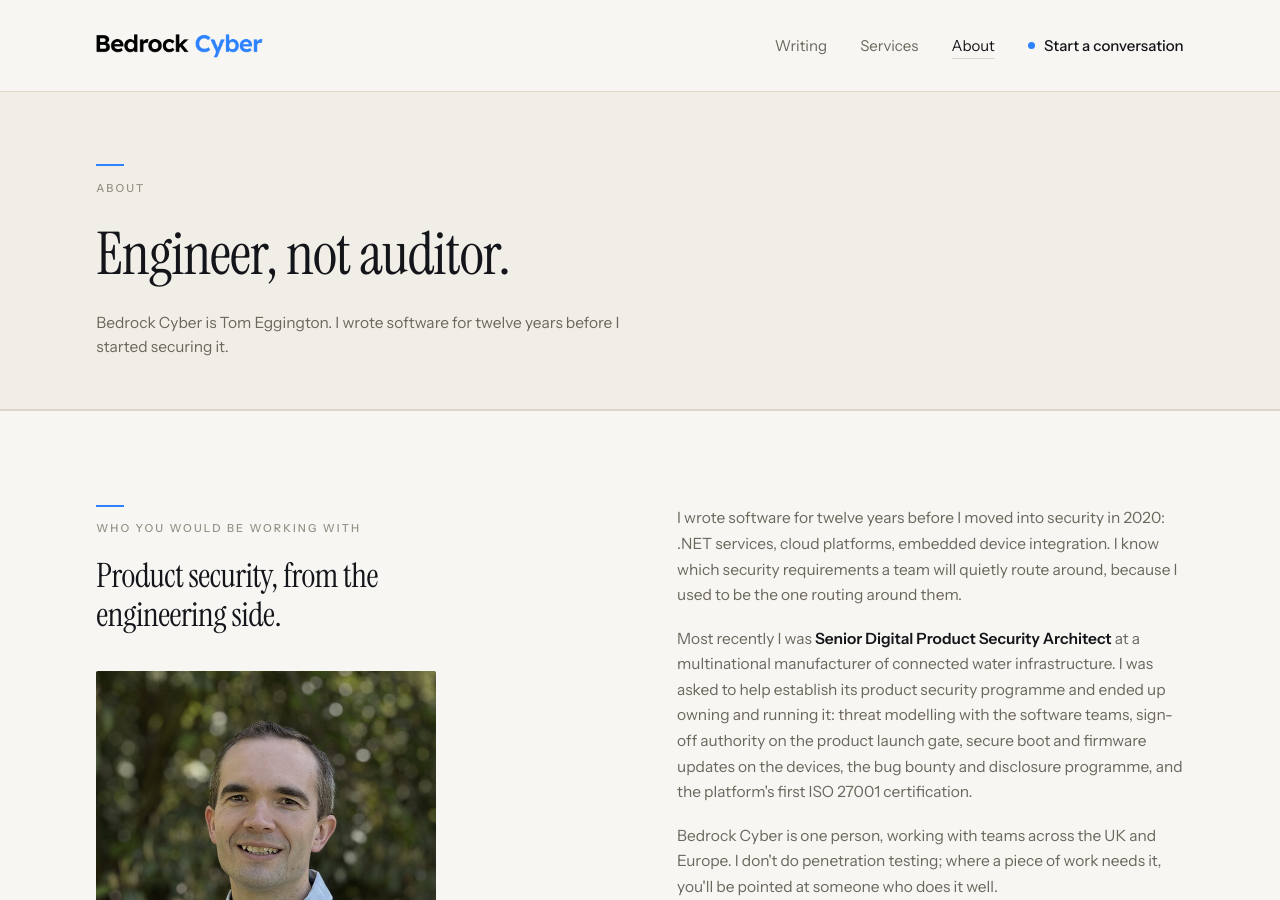
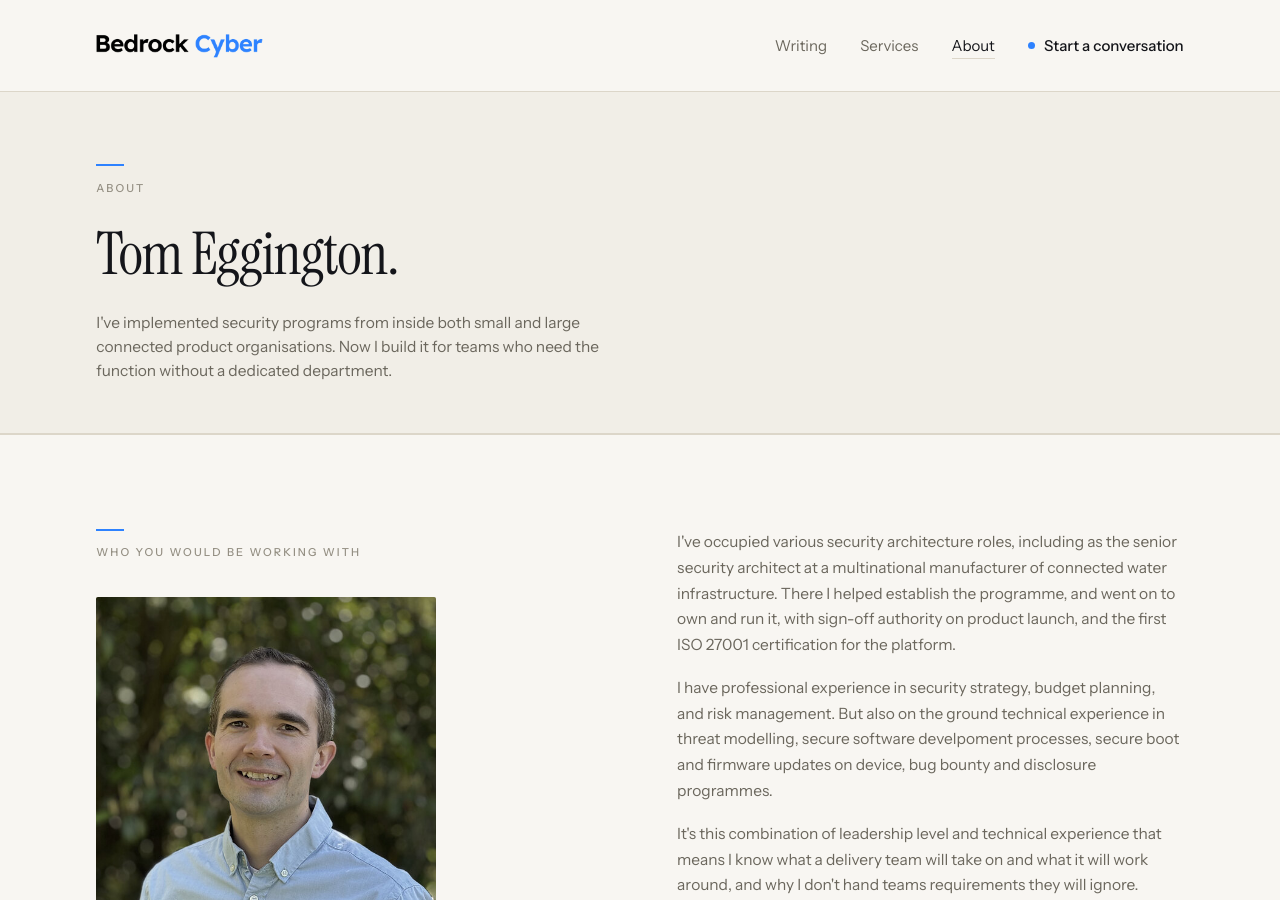
Before and after one commit to alibaabaa/alibaabaa.github.io, a Jekyll site: the page built from about.html, in a window 1280 px wide and 900 px high. Built offline with Jekyll 4.4.1, drawn with Linux system fonts in a browser that asks for light colours; some of the changed text lies outside the part shown.

Commit message:
finish about page v1

```diff
--- a/about.html
+++ b/about.html
@@ -1,19 +1,22 @@
 ---
 layout: page
-# The H1 stays a claim rather than a name, because the claim is the
-# differentiator and the name is already three lines away in the standfirst,
-# the title tag and the Person schema. See person_schema below.
-title: Engineer, not auditor.
+# The H1 is the name. Every other page on the site leads with a claim, and this
+# one deliberately does not: it is the personal proof page, the page the
+# personal domain points at, and the page that has to rank for the name. A
+# reader who arrived by searching or being told that name gets it back
+# immediately. The differentiation is carried by the standfirst below.
+title: Tom Eggington.
 eyebrow: About
-standfirst: "Bedrock Cyber is Tom Eggington. I wrote software for twelve years before I started securing it."
+standfirst: "I've implemented security programs from inside both small and large connected product organisations. Now I build it for teams who need the function without a dedicated department."
 # Overrides the default "<title> | Bedrock Cyber" so the one page on the site
-# that is about a person leads its title tag with that person's name. This is
-# the page that has to rank for the name.
+# that is about a person leads its title tag with that person's name.
 browser_title: "Tom Eggington — product security consultant | Bedrock Cyber"
+# No claim to a client base here or anywhere else on the page. There isn't one
+# yet, and this is the page whose whole job is being believed.
 description: >-
   Tom Eggington is a product security consultant in Basingstoke, UK, and the
-  founder of Bedrock Cyber. Twelve years as a software engineer, then product
-  security for connected products and critical infrastructure.
+  founder of Bedrock Cyber. He established and ran product security for a
+  multinational manufacturer of connected water infrastructure.
 # Emits the Person JSON-LD block in _includes/head.html. Only this page.
 person_schema: true
 permalink: /about/
@@ -21,40 +24,74 @@ permalink: /about/
 <section class="stratum stratum--pale">
   <div class="wrap stratum__inner duo">
 
+    {% comment %}
+      No lede in this column, on purpose. A lede here has headline weight and
+      sits directly beneath the standfirst in the same column position, so the
+      page reads as though it starts twice and the right column loses its
+      opening. Without one, this column is what it looks like — an identity
+      card — and the first sentence on the right is unambiguously the body.
+
+      Nothing states that Bedrock Cyber is one person either. One face, one
+      name, under "who you would be working with", says it.
+    {% endcomment %}
     <div class="u-reveal" style="--i:0">
       <p class="eyebrow label">Who you would be working with</p>
-      <p class="lede">Product security, from the engineering side.</p>
       <img class="portrait u-space-m"
            src="/assets/tom-eggington.jpg"
            srcset="/assets/tom-eggington.jpg 1x, /assets/tom-eggington@2x.jpg 2x"
            width="560" height="700" loading="lazy" decoding="async"
            alt="Tom Eggington, founder of Bedrock Cyber">
-      <p class="portrait__caption label">Tom Eggington<br>Basingstoke, UK</p>
+      {% comment %}
+        Location only. The name is the H1 one screen up; repeating it here put
+        it on the same screen twice.
+      {% endcomment %}
+      <p class="portrait__caption label">Basingstoke, UK</p>
       {% comment %}
         rel="me" both ways between here and LinkedIn is the human-readable
         half of the sameAs in the Person schema. Keep them pointing at
         each other. Employment history lives there, on purpose: it is
-        verifiable, and it keeps this page short.
+        verifiable, and it keeps this page short. The employer is not named
+        here by choice; anyone who wants it will find it there.
       {% endcomment %}
       <a class="link-arrow u-space-s" href="{{ site.author.linkedin }}" rel="me noopener" target="_blank">LinkedIn <span class="link-arrow__arrow" aria-hidden="true">&rarr;</span></a>
     </div>
 
     <div class="u-reveal" style="--i:1">
+      {% comment %}
+        Two paragraphs is the whole page. Order is load-bearing: the mandate
+        first, because it is the only thing here that proves accountability
+        rather than opinion, and the software years second, as the reason the
+        calls were credible to the engineers. Reversed, the page reads as a CV.
+
+        The job title is deliberately mid-sentence rather than opening one.
+        Opening with it made the paragraph a CV entry.
+
+        What this page does not carry, and should not: scope, exclusions,
+        method, price. That is the services page. Anything added here that
+        answers "what do I get" rather than "who is this" is in the wrong place.
+      {% endcomment %}
       <div class="prose">
-        <p>I wrote software for twelve years before I moved into security in 2020: .NET services, cloud platforms, embedded device integration. I know which security requirements a team will quietly route around, because I used to be the one routing around them.</p>
+        <p>I've occupied various security architecture roles, including as the senior security architect at a multinational manufacturer of connected water infrastructure. There I helped establish the programme, and went on to own and run it, with sign-off authority on product launch, and the first ISO&nbsp;27001 certification for the platform.
+        </p>
+        <p>I have professional experience in security strategy, budget planning, and risk management. But also on the ground technical experience in threat modelling, secure software develpoment processes, secure boot and firmware updates on device, bug bounty and disclosure programmes.</p>
 
-        <p>Most recently I was <strong>Senior Digital Product Security Architect</strong> at a multinational manufacturer of connected water infrastructure. I was asked to help establish its product security programme and ended up owning and running it: threat modelling with the software teams, sign-off authority on the product launch gate, secure boot and firmware updates on the devices, the bug bounty and disclosure programme, and the platform's first ISO&nbsp;27001 certification.</p>
-
-        <p>Bedrock Cyber is one person, working with teams across the UK and Europe. I don't do penetration testing; where a piece of work needs it, you'll be pointed at someone who does it well.</p>
+        <p>It's this combination of leadership level and technical experience that means I know what a delivery team will take on and what it will work around, and why I don't hand teams requirements they will ignore.</p>
       </div>
 
+      {% comment %}
+        The relationship is stated in the attribution on purpose. This is a
+        colleague reference, not a client outcome, and a reader who works that
+        out for themselves discounts the whole page. Said plainly it is worth
+        what it is worth: someone senior who watched the work daily.
+        Name and permission still to confirm before this ships.
+      {% endcomment %}
       <figure class="testimonial">
         <blockquote class="testimonial__quote">
           <p>If I were a CTO at a growing company trying to get security right without standing up a full team, he would be my first call.</p>
         </blockquote>
         <figcaption class="testimonial__source label">
           anon TODO
-          <span class="testimonial__role">Senior Director of IT Operations, water infrastructure multinational</span>
+          <span class="testimonial__role">Senior Director of IT Operations, water infrastructure multinational, where we worked together</span>
         </figcaption>
       </figure>
     </div>
```
Also changed, not shown: services.html (+3 -10 lines).
